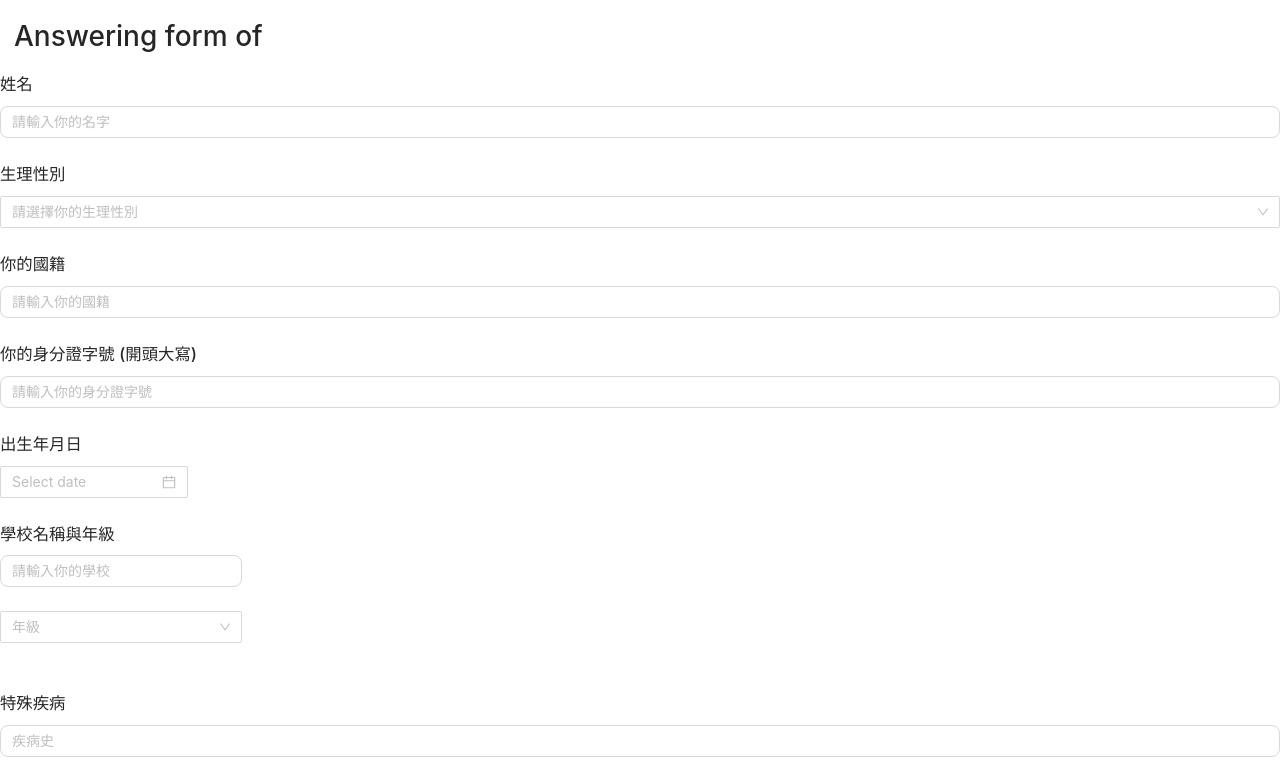
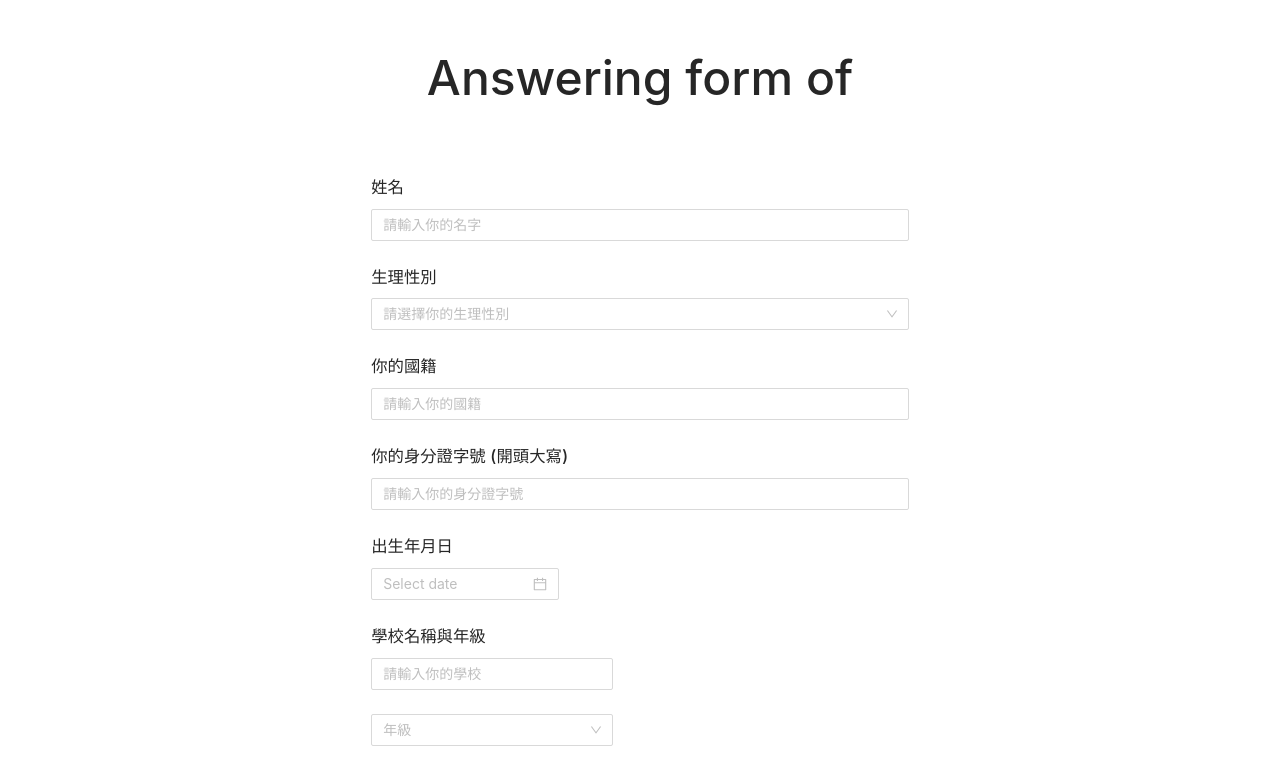
Before and after one commit to Brian-Konr/Camping-Helper, a React (Create React App) app in the folder frontend/: page /answer_form/1 in a window 1280 px wide. Shown: the top 783 px of the page. Built offline with nearby package versions, Linux system fonts and the light colour scheme; no server answers; sample sign-in values are in the browser's storage.

Commit message:
slightly edit

```diff
--- a/frontend/src/components/CompleteForm.js
+++ b/frontend/src/components/CompleteForm.js
@@ -1,6 +1,8 @@
 import { useState } from "react";
 import moment from 'moment';
 import { Form, Input, Select, Button, DatePicker } from "antd";
+import Layout, { Content } from "antd/lib/layout/layout";
+import "../css/completeForm.css"
 
 const { Option } = Select;
 const questionArr = [1, 2, 3, 4, 5, 6, 7, 8, 9, 10, 11, 12, 13, 14, 15, 16, 17, 18, 19];
@@ -13,6 +15,7 @@ const CompleteForm = () => {
         console.log(moment(values.birthday).format("YYYY-MM-DD"));
     }
     return (
+        <Layout className="answer-wrapper">
             <Form onFinish={onFinish}>
                 {questionArr.includes(1) && (
                     <>
@@ -257,12 +260,10 @@ const CompleteForm = () => {
                         </Form.Item>
                     </>
                 )}
-            <Form.Item>
-                <Button type="primary" htmlType="submit">Submit</Button>
-            </Form.Item>
+            </Form>
+            <Button type="primary" htmlType="submit" style={{alignSelf: 'center'}}>Submit</Button>
+        </Layout>
 
-
-        </Form>
     )
 }
 
--- a/frontend/src/components/CreatInput.js
+++ b/frontend/src/components/CreatInput.js
@@ -39,7 +39,7 @@ const CreateInput = ({activityName, date, info, place, fee, quota, precaution, s
                         <Input placeholder="Activity Name"
                                 onChange={(e) => {setActivityName(e.target.value)}}
                                 value={activityName}
-                                style={{'border-radius': '8px'}}
+                                id="inputcard"
                                 ></Input>
                     </Card>
                     <ArrowDownOutlined style={{color: 'hsl(214, 30%, 67%)', fontSize: '22px'}}/>
@@ -54,7 +54,7 @@ const CreateInput = ({activityName, date, info, place, fee, quota, precaution, s
                     <Card title="活動地點">
                         <Input placeholder="Where to host the activity?"
                                 maxLength={100} onChange={(e) => {setPlace(e.target.value)}}
-                                style={{'border-radius': '8px'}}
+                                id="inputcard"
                         ></Input>
                     </Card>
                     <ArrowDownOutlined style={{color: 'hsl(214, 30%, 67%)', fontSize: '22px'}}/>
@@ -74,6 +74,7 @@ const CreateInput = ({activityName, date, info, place, fee, quota, precaution, s
                             autoSize={{minRows: 2, maxRows: 10}}
                             maxLength={500}
                             onChange={(e) => {setInfo(e.target.value)}}
+                            id="inputcard"
                         />
                     </Card>
                     <ArrowDownOutlined style={{color: 'hsl(214, 30%, 67%)', fontSize: '22px'}}/>
@@ -84,6 +85,7 @@ const CreateInput = ({activityName, date, info, place, fee, quota, precaution, s
                             autoSize={{minRows: 2, maxRows: 10}}
                             maxLength={500}
                             onChange={(e) => {setPrecaution(e.target.value)}}
+                            id="inputcard"
                         />
                     </Card>
                 </div>
--- a/frontend/src/containers/AnswerForm.js
+++ b/frontend/src/containers/AnswerForm.js
@@ -5,6 +5,13 @@ import { message } from "antd";
 import checkLogin from "../utility/checkLogin";
 import CompleteForm from "../components/CompleteForm";
 
+const titleStyle = {
+    color: '#fff',
+    fontSize: '1.5rem',
+    fontWeight: '500',
+    padding: '16px',
+    textAlign: 'center',
+}
 const questions = [1];
 const AnswerForm = () => {
     const navigate = useNavigate();
@@ -31,9 +38,12 @@ const AnswerForm = () => {
 
     return (
         <>
-            <h1>{`Answering form of ${campName}`}</h1>
+            <div style={titleStyle}>
+                <h1>{`Answering form of ${campName}`}</h1>
+            </div>
             <CompleteForm />
             {/* <FormInput value={name} setValue={setName} questionName={"姓名"} placeholder={"請輸入你的名字"} maxLength={10}/> */}
+
         </>
     )
 }
--- a/frontend/src/containers/CampIntro.js
+++ b/frontend/src/containers/CampIntro.js
@@ -2,6 +2,8 @@ import { Button } from "antd";
 import { useEffect, useState } from "react";
 import { useParams, useNavigate } from "react-router-dom";
 import instance from "../instance";
+import "../css/campIntro.css";
+
 const CampIntro = () => {
 
     const {campId} = useParams();
@@ -18,13 +20,13 @@ const CampIntro = () => {
         }
     }, [])
     return (
-        <>
+        <div className="enterCamp-title">
             <h1>{`You are viewing ${campName}`}</h1>
             <div style={{display: 'flex'}}>
                 <Button onClick={() => {navigate('/')}}>回到主頁</Button>
                 <Button onClick={() => {navigate(`/answer_form/${campId}`)}} type="primary">我要報名</Button>
             </div>
-        </>
+        </div>
     )
 }
 
--- a/frontend/src/containers/CreateActivity.js
+++ b/frontend/src/containers/CreateActivity.js
@@ -1,6 +1,7 @@
 import { useState, useEffect } from "react";
-import { message, Steps, Button } from "antd";
+import { message, Steps, Button, Divider } from "antd";
 // import Appbar from "../components/Appbar";
+import { Content } from "antd/lib/layout/layout";
 import Navbar from "../components/Navbar";
 import { useNavigate } from "react-router-dom";
 import CreateInput from "../components/CreatInput";
@@ -54,7 +55,9 @@ const CreateActivity = () => {
             </Steps>
             <div className="create-wrapper" style={{display: current === 0 ? 'flex' : 'none'}}>
                 <div className="page-display"style={{display: 'flex', flexDirection: 'column', flex: 7}}>
-                        <img src={src} style={{width: '100%', padding: '8px', borderRadius: '16px'}}/>
+                    <div id="img-container" style={{maxHeight: '70vh', overflowY: 'hidden', borderRadius: '16px'}}>
+                        <img src={src} style={{width: '100%', padding: '0px', borderRadius: '16px'}}/>
+                    </div>
                     <div style={{display: 'flex', flexDirection: 'row', alignItems: 'center', justifyContent: 'space-between'}}>
                         <h1>營隊名稱 : {activityName}</h1>
                         <div id="tag" style={{marginRight: '0.5em',}}>
@@ -85,12 +88,26 @@ const CreateActivity = () => {
                             <BulbOutlined id="info-icon"/>
                             <h2>活動資訊 :</h2>
                         </div>
-                        <p style={{whiteSpace: 'pre-line'}}> {info} </p>
+                        <Divider id="info-divider" style={{
+                            height: '2px',
+                            width: '100%',
+                            display: 'block',
+                            backgroundColor: 'hsl(214, 30%, 67%)'}}/>
+                        <Content className="content-container">
+                            <p style={{whiteSpace: 'pre-line'}}> {info} </p>
+                        </Content>
                         <div className="detail-in">
                             <WarningOutlined id="info-icon"/>
                             <h2>注意事項 :</h2>
                         </div>
-                        <p style={{whiteSpace: 'pre-line'}}> {precaution} </p>
+                        <Divider id="info-divider" style={{
+                            height: '2px',
+                            width: '100%',
+                            display: 'block',
+                            backgroundColor: 'hsl(214, 30%, 67%)'}}/>
+                        <Content className="content-container">
+                            <p style={{whiteSpace: 'pre-line'}}> {precaution} </p>
+                        </Content>
                     </div>
                 </div>
                 <CreateInput
--- a/frontend/src/containers/HomePage.js
+++ b/frontend/src/containers/HomePage.js
@@ -6,7 +6,7 @@ import Navbar from '../components/Navbar';
 import Generalcard from './Generalcard';
 import '../css/homepage.css';
 import instance from '../instance';
-const { Header, Content, Sider } = Layout;
+const { Header, Content, Footer } = Layout;
 
 const Homepage = ({isLogin, setIsLogin}) => {
 
@@ -46,6 +46,17 @@ const Homepage = ({isLogin, setIsLogin}) => {
                     </div>
                 </Content>
             </Layout>
+            <Footer style={{
+                borderTop: '1px solid #e8e8e8',
+                position: 'relative',
+                left: 0,
+                bottom: 0,
+                width: '100%',
+                minHeight: '30vh',
+                backgroundColor: 'black',
+                textAlign: 'center'}} >
+                    This is footer
+            </Footer>
         </Layout>
     );
 };
--- /dev/null
+++ b/frontend/src/css/campIntro.css
@@ -0,0 +1,5 @@
+.enterCamp-title {
+    display: flex;
+    flex-direction: column;
+    position: relative;
+}
--- /dev/null
+++ b/frontend/src/css/completeForm.css
@@ -0,0 +1,11 @@
+.answer-wrapper {
+    display: flex;
+    flex-direction: column;
+    margin: auto;
+    max-width: 45vw;
+    position: relative;
+    min-height: 100vh;
+    padding: 1.5vw;
+    background-color: #fff;
+    align-self: center;
+}
--- a/frontend/src/css/createActivity.css
+++ b/frontend/src/css/createActivity.css
@@ -64,7 +64,7 @@ h2 {
     font-size: 25px;
     margin-left: 1vw;
     margin-right: 2vw;
-    color: hsl(54, 100%, 50%)
+    color: hsl(214, 30%, 67%)
 }
 #tag {
     display: flex;
@@ -113,3 +113,11 @@ h2 {
     background-color: #fff;
     margin: 10px;
 }
+.ant-divider-horizontal {
+    margin: 10px 0;
+}
+.content-container {
+    margin: 0 1.5vw;
+    margin-bottom: 1vw;
+    padding: 5px;
+}
--- a/frontend/src/css/createInput.css
+++ b/frontend/src/css/createInput.css
@@ -12,7 +12,7 @@
 .ant-card-body {
     padding: 1.5vw;
 }
-.ant-input {
+#inputcard > .ant-input {
     border-radius: 8px;
 }
 p {
```
Lines whose indentation alone changed are shown as unchanged.
